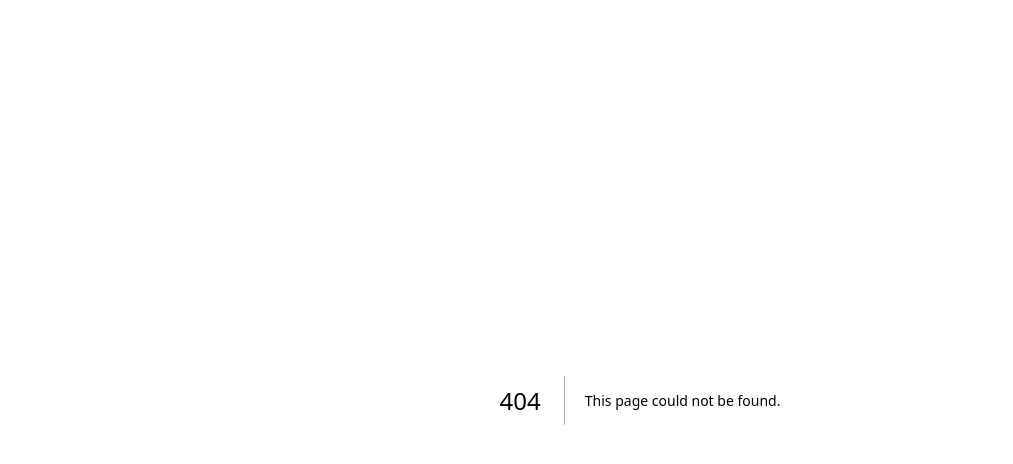
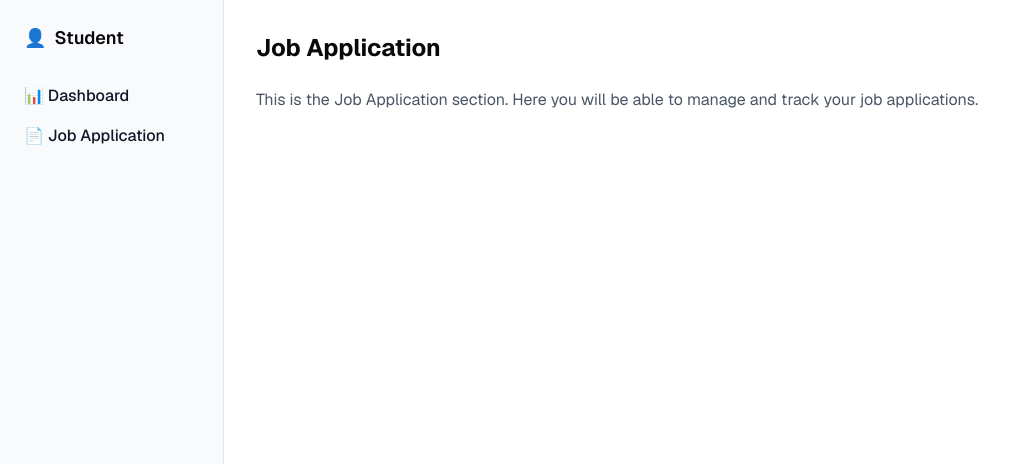
Before and after one commit to MaxSchild/study-buddy-nextjs, a Next.js app in the folder new-frontend/: page /dashboard/job-application in a window 1280 px wide. Before the commit this address had no page. Shown: the top 464 px of the page, without its empty margins (0-1013 px from the left). Built offline with nearby package versions, Linux system fonts and the light colour scheme.

Commit message:
Add Dashboard with Dashboard & JobApplication Sub-Pages

```diff
--- /dev/null
+++ b/new-frontend/app/dashboard/job-application/page.tsx
@@ -0,0 +1,8 @@
+export default function JobApplicationPage() {
+  return (
+    <div>
+      <h1 className="text-2xl font-bold mb-6">Job Application</h1>
+      <p className="text-gray-600">This is the Job Application section. Here you will be able to manage and track your job applications.</p>
+    </div>
+  );
+}
--- /dev/null
+++ b/new-frontend/app/dashboard/layout.tsx
@@ -0,0 +1,25 @@
+import Link from "next/link";
+import { cn } from "@/lib/utils";
+
+export default function DashboardLayout({ children }: { children: React.ReactNode }) {
+  return (
+    <div className="flex min-h-screen font-sans">
+      <aside className="w-56 bg-gray-50 border-r border-gray-200 p-6 flex flex-col">
+        <div className="mb-8 font-semibold text-lg flex items-center gap-2">
+          <span role="img" aria-label="Student">👤</span> Student
+        </div>
+        <nav className="flex-1">
+          <ul className="space-y-4">
+            <li>
+              <Link href="/dashboard" className={cn("text-gray-900 hover:text-blue-600 transition-colors flex items-center gap-2 font-medium")}>📊 Dashboard</Link>
+            </li>
+            <li>
+              <Link href="/dashboard/job-application" className={cn("text-gray-900 hover:text-blue-600 transition-colors flex items-center gap-2 font-medium")}>📄 Job Application</Link>
+            </li>
+          </ul>
+        </nav>
+      </aside>
+      <main className="flex-1 bg-white p-8">{children}</main>
+    </div>
+  );
+}
--- /dev/null
+++ b/new-frontend/app/dashboard/page.tsx
@@ -0,0 +1,8 @@
+export default function DashboardPage() {
+  return (
+    <div>
+      <h1 className="text-3xl font-bold mb-6">Welcome to your Dashboard</h1>
+      <p className="text-gray-600">This is your main dashboard. Here you will see your schedule, deadlines, and more.</p>
+    </div>
+  );
+}
```
